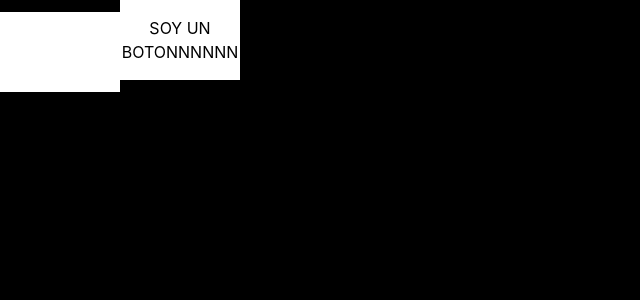
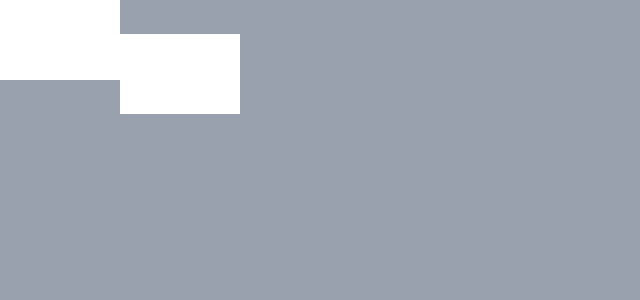
Before and after one commit to MarguJ/Stock-Management-Landing-Page, a React (Vite) app in the folder stock-management-landing-page/: page / in a window 1280 px wide. Shown: the top 300 px of the page, without its empty margins (0-640 px from the left). Built offline with nearby package versions, Linux system fonts and the light colour scheme.

Commit message:
Lol no hace cuanto

```diff
--- a/stock-management-landing-page/src/App.tsx
+++ b/stock-management-landing-page/src/App.tsx
@@ -1,12 +1,12 @@
-import { Button } from './components/button'
+import { Button } from './components/Button'
 import { Input } from './components/Input'
 import './index.css'
 
 function App() {
   return (
-    <div className='bg-black min-w-screen min-h-screen'>
+    <div className='bg-gray-400 min-w-screen min-h-screen'>
+    <Button></Button>
     <Input></Input>
-    <Button></Button>
     </div>
   )
 }
--- a/stock-management-landing-page/src/components/Button.tsx
+++ b/stock-management-landing-page/src/components/Button.tsx
@@ -1,5 +1,5 @@
 export function Button() {
     return(
-        <button className="w-30 h-20 bg-white">SOY UN BOTONNNNNN</button>
+        <button className="w-30 h-20 bg-white"></button>
     )
 }
```
